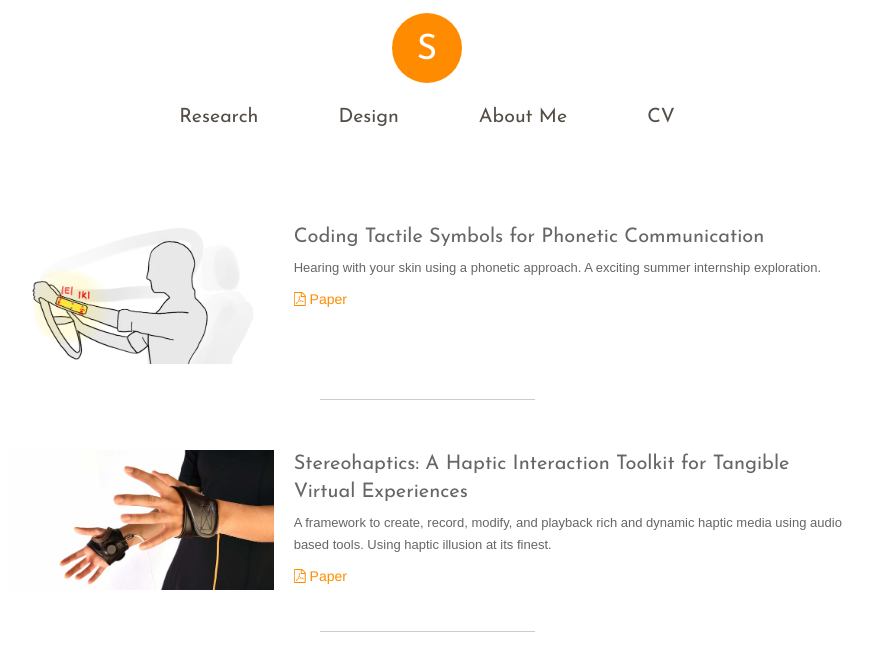
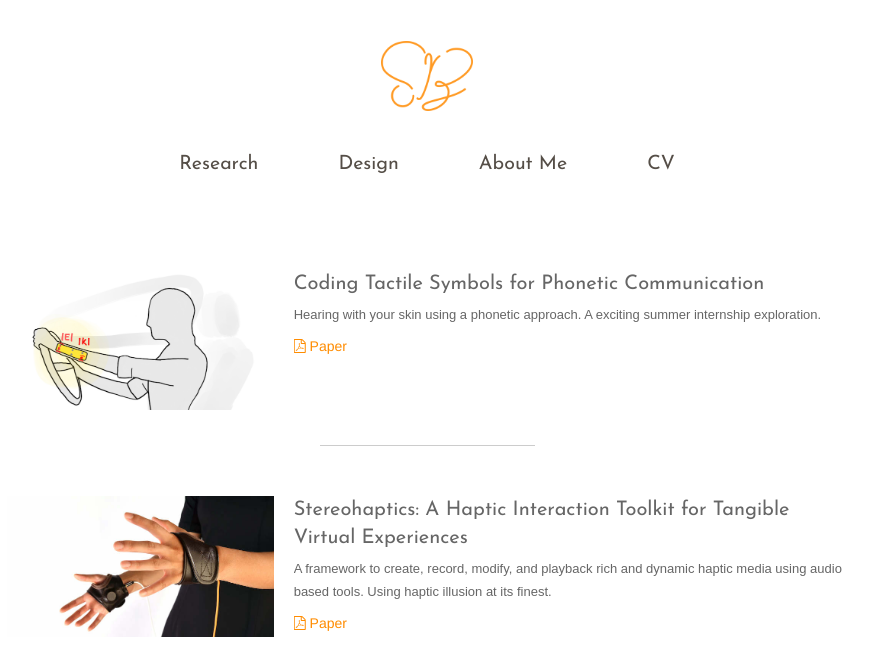
Before and after one commit to siyanz/siyanz.github.io, a Jekyll site: the page built from index.html, in a window 1280 px wide and 900 px high, cut to the strip 0-658 px from the top of the window. Shown: the whole strip, without its empty margins (213-1086 px from the left). Built offline with Jekyll 4.4.1, drawn with Linux system fonts in a browser that asks for light colours; nearby versions of some CDN libraries; some web fonts are replaced.

Commit message:
update logo

```diff
--- a/_includes/default.html
+++ b/_includes/default.html
@@ -38,10 +38,12 @@
     <!-- Navbar for collapsed view ONLY -->
     <nav class="fixed-navbar visible-xs" role="navigation">
       <!-- Brand and toggle get grouped for better mobile display -->
-      <div class="navbar-header">
-          <a class="navbar-brand" href="{{ site.baseurl }}/">
-            {{ site.name }}
+      <div>
+        <div style="float: left; width: 50%;">
+          <a href="{{ site.baseurl }}/">
+            <img class="mobile-logo" src="{{ site.baseurl }}/images/SZ2.png"/>
           </a>
+        </div>
         <div>
           <button type="button" class="navbar-toggle btn" data-toggle="dropdown">
             <i class="fa fa-bars"></i>
@@ -62,8 +64,8 @@
     <div class="row">
       <div class="col-sm-12 text-center hidden-xs navbar" role="navigation">
         <div class="navbar-brand-div">
-          <a class="navbar-brand" href="{{ site.baseurl }}/">
-            S
+          <a href="{{ site.baseurl }}/">
+            <img src="{{ site.baseurl }}/images/SZ2.png" style="width: 8%;"/>
           </a>
         </div>
         <nav id="main-nav">
```
